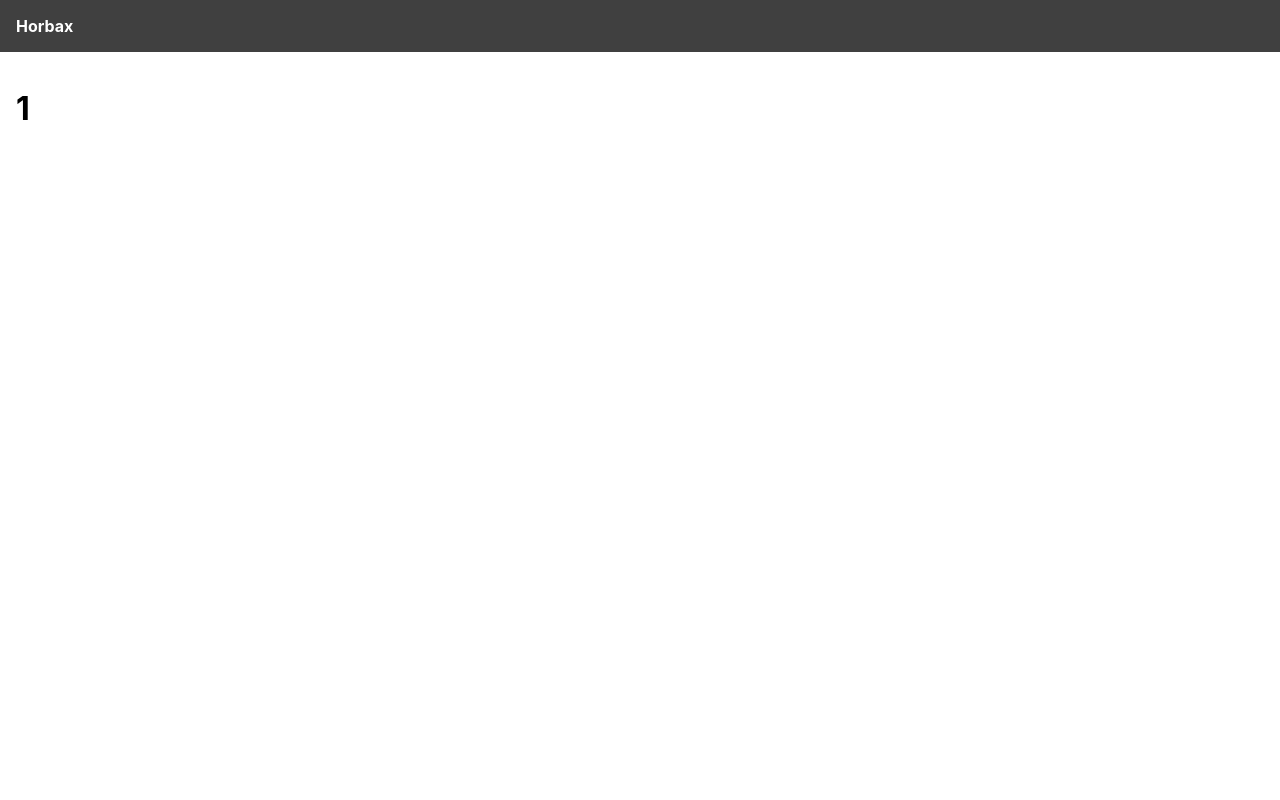
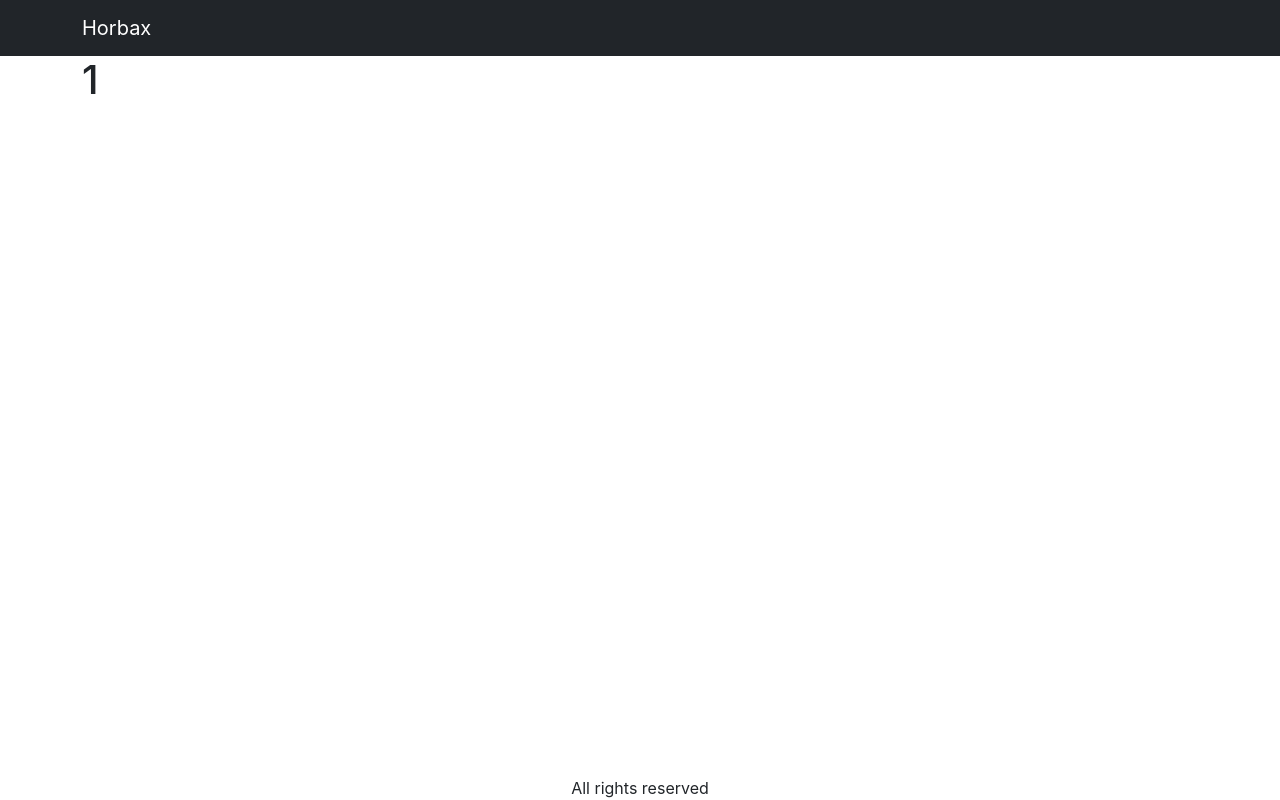
Before and after one commit to Aktive134/horbax, a React (Create React App) app in the folder frontend/: page /product/1 in a window 1280 px wide. Built offline with nearby package versions, Linux system fonts and the light colour scheme.

Commit message:
Implementing react-bootstrap

```diff
--- a/frontend/package.json
+++ b/frontend/package.json
@@ -8,8 +8,11 @@
     "@testing-library/react": "^13.4.0",
     "@testing-library/user-event": "^13.5.0",
     "axios": "^1.2.2",
+    "bootstrap": "^5.2.3",
     "react": "^18.2.0",
+    "react-bootstrap": "^2.7.0",
     "react-dom": "^18.2.0",
+    "react-router-bootstrap": "^0.26.2",
     "react-router-dom": "^6.6.1",
     "react-scripts": "5.0.1",
     "use-reducer-logger": "^1.0.2",
--- a/frontend/src/App.js
+++ b/frontend/src/App.js
@@ -1,19 +1,33 @@
-import { BrowserRouter, Route, Routes, Link } from 'react-router-dom';
-import { HomeScreen, ProductScreen } from './screens';
+import { BrowserRouter, Route, Routes, Link } from 'react-router-dom'
+import { HomeScreen, ProductScreen } from './screens'
+import Navbar from 'react-bootstrap/Navbar'
+import Container from 'react-bootstrap/Container'
+import { LinkContainer } from 'react-router-bootstrap'
 
 function App() {
   return (
     <BrowserRouter>
-      <div>
+      <div className="d-flex flex-column site-container">
         <header>
-          <Link to="/">Horbax</Link>
+          <Navbar bg="dark" variant="dark">
+            <Container>
+              <LinkContainer to="/">
+                <Navbar.Brand>Horbax</Navbar.Brand>
+              </LinkContainer>
+            </Container>
+          </Navbar>
         </header>
         <main>
-          <Routes>
-            <Route path="/product/:slug" element={< ProductScreen />} />
-            <Route path="/" element={<HomeScreen />} />
-          </Routes>
+          <Container>
+            <Routes>
+              <Route path="/product/:slug" element={<ProductScreen />} />
+              <Route path="/" element={<HomeScreen />} />
+            </Routes>
+          </Container>
         </main>
+        <footer>
+          <div className="text-center">All rights reserved</div>
+        </footer>
       </div>
     </BrowserRouter>
   )
--- a/frontend/src/index.css
+++ b/frontend/src/index.css
@@ -7,7 +7,7 @@
   -moz-osx-font-smoothing: grayscale;
 }
 
-header {
+/* header {
   background-color: #404040;
   padding:  1rem
 }
@@ -16,10 +16,13 @@
   color: #ffffff;
   text-decoration: none;
   font-weight: bold;
+} */
+.site-container {
+  min-height: 100vh;
 }
 
 main {
-  padding: 1rem;
+ flex: 1;
 }
 
 .products {
--- a/frontend/src/index.js
+++ b/frontend/src/index.js
@@ -1,5 +1,6 @@
 import React from 'react';
 import ReactDOM from 'react-dom/client';
+import 'bootstrap/dist/css/bootstrap.min.css';
 import './index.css';
 import App from './App';
 import reportWebVitals from './reportWebVitals';
@@ -11,7 +12,4 @@
   </React.StrictMode>
 );
 
-// If you want to start measuring performance in your app, pass a function
-// to log results (for example: reportWebVitals(console.log))
-// or send to an analytics endpoint. Learn more: https://bit.ly/CRA-vitals
 reportWebVitals();
```
Also changed, not shown: 1 other file (tests, documents, lock files or other folders).
